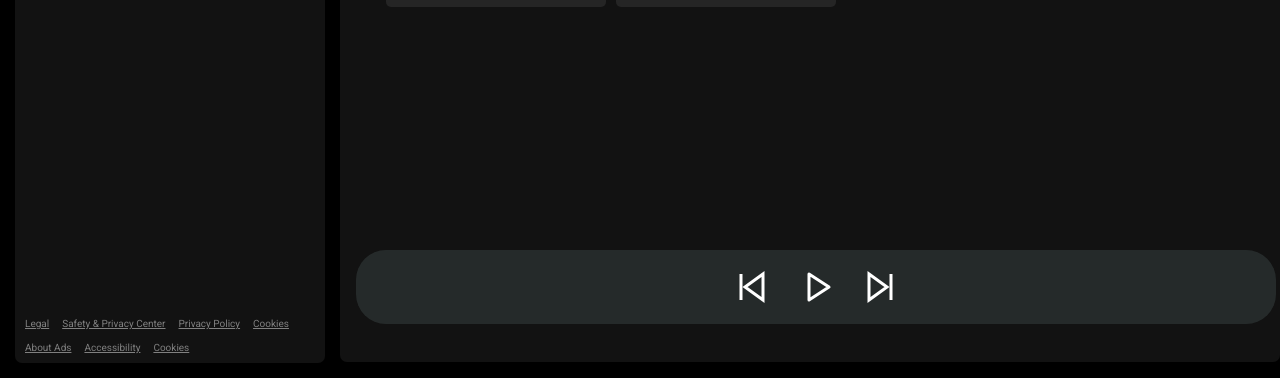
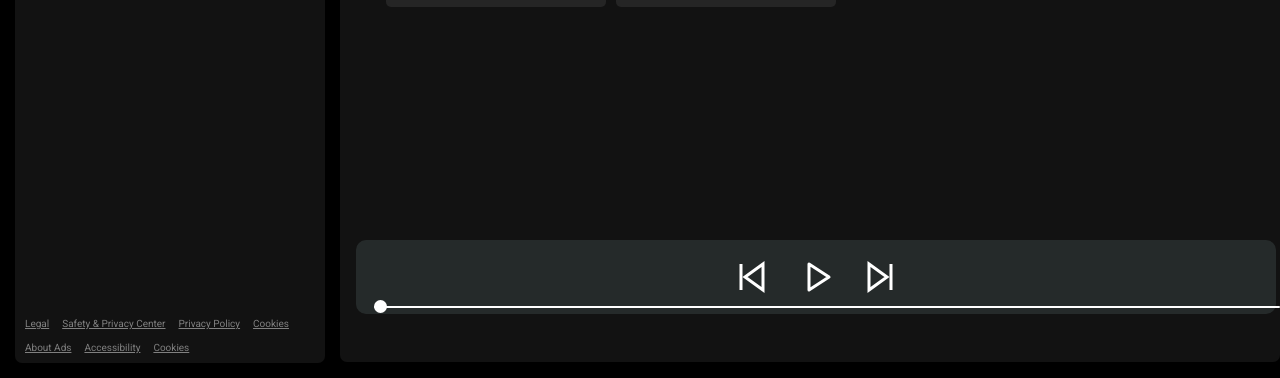
Before and after one commit to shivaninegi1602-collab/spotify-clone, a plain HTML site: page index.html in a window 1280 px wide. Shown: the part 446-824 px from the top of the page. Drawn offline with Linux system fonts and the light colour scheme; no server answers.

Commit message:
Design seekbar and playbar

```diff
--- a/index.html
+++ b/index.html
@@ -105,6 +105,11 @@
 
                 </div>
                 <div class="playbar">
+                    <div class="seekbar">
+                        <div class="circle">
+
+                        </div>
+                    </div>
                     <div class="songinfo">
 
                     </div>
--- a/style.css
+++ b/style.css
@@ -150,12 +150,12 @@ body {
 
 .playbar{
     position: fixed;
-    bottom: 30px;
+    bottom: 40px;
     background: #dad5d5;
     width: 70vw;
     padding: 12px;
     filter: invert();
-    border-radius: 30px;
+    border-radius: 10px;
 }
 
 .songbuttons{
@@ -200,3 +200,23 @@ body {
     width: 64px;
     padding: 12px;
 }
+
+.seekbar{
+    height: 2px;
+    width: 98.5%;
+    background: black;
+    border-radius: 10px;
+    position: absolute;
+    bottom: 0;
+    margin: 6px;
+}
+
+.circle{
+    width: 13px;
+    height: 13px;
+    border-radius: 13px;
+    background-color: black;
+    position: relative;
+    bottom: 6px;
+    left: 0%;
+}
```
